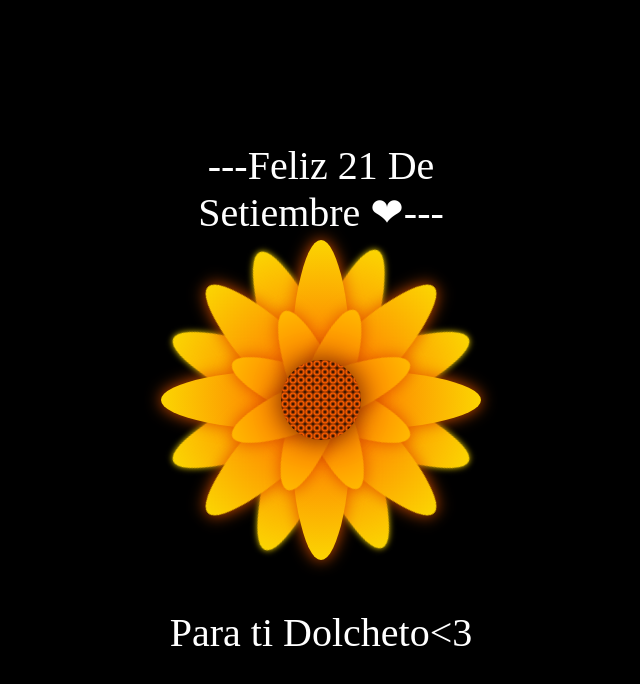
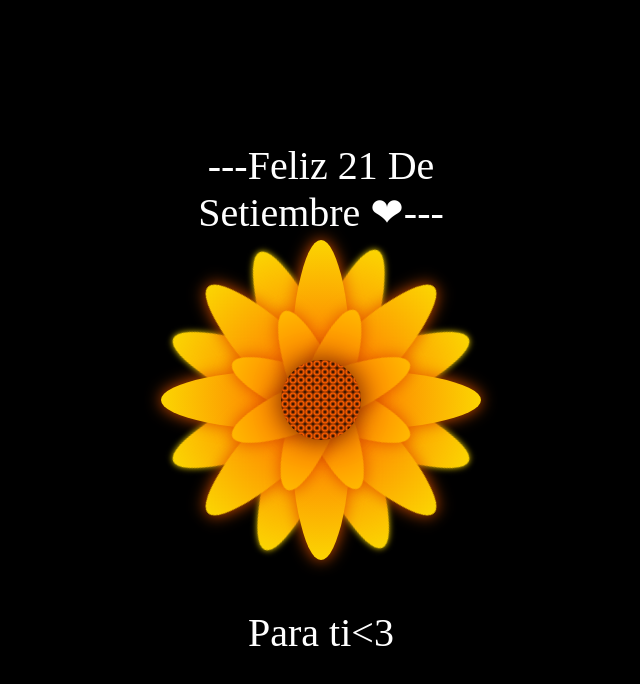
Before and after one commit to AbelGM24/p2, a plain HTML site: page index.html in a window 1280 px wide. Shown: the whole page, without its empty margins (319-959 px from the left). Drawn offline with Linux system fonts and the light colour scheme.

Commit message:
Update index.html

```diff
--- a/index.html
+++ b/index.html
@@ -26,7 +26,7 @@
         <div class="Petal3 p2"></div>
         <div class="Petal3 p3"></div>
         <div class="Petal3 p4"></div>
-        <div class="text-below">Para ti Dolcheto<3</div>
+        <div class="text-below">Para ti<3</div>
     </div>
 
     <script>
```
